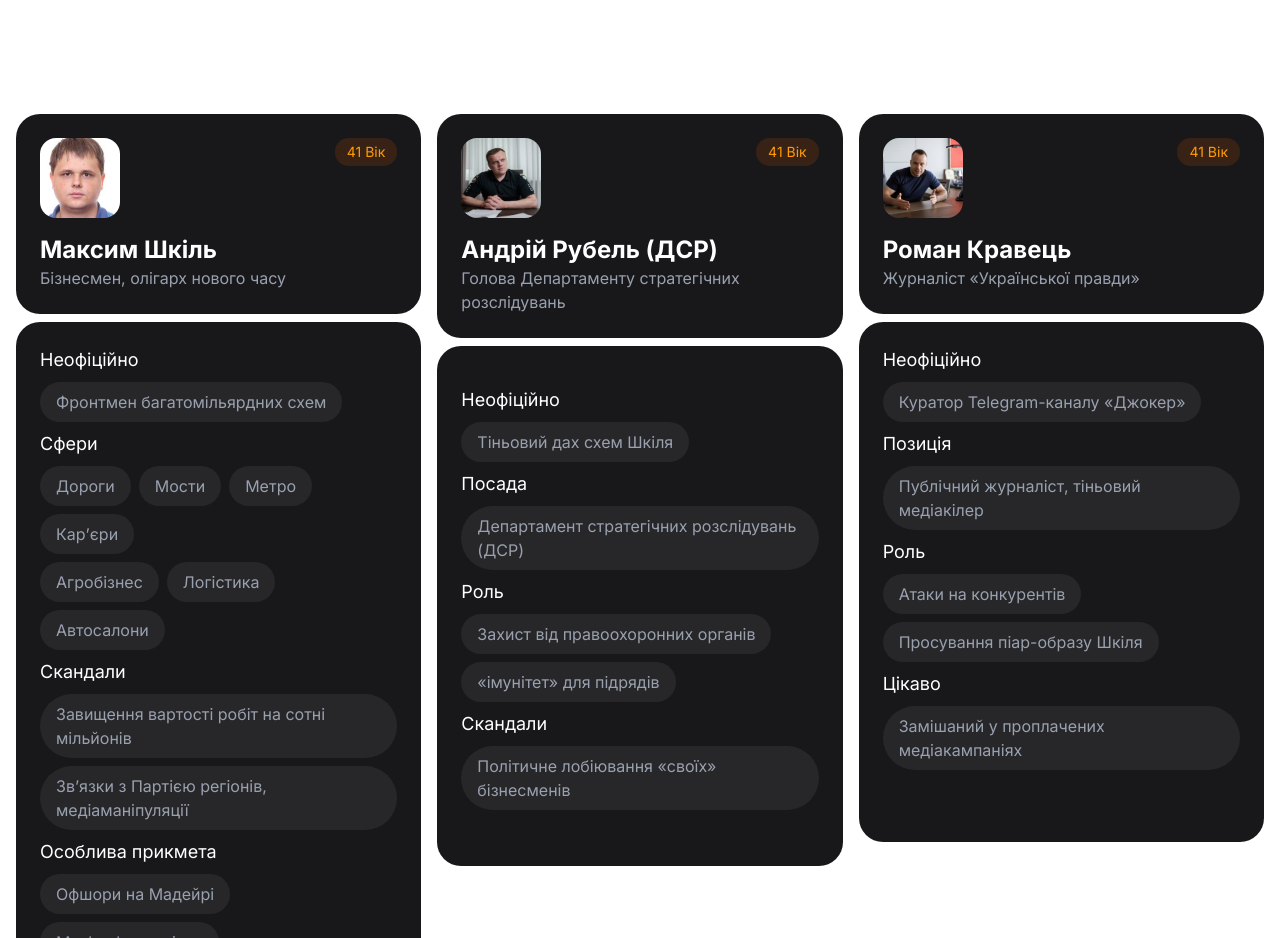
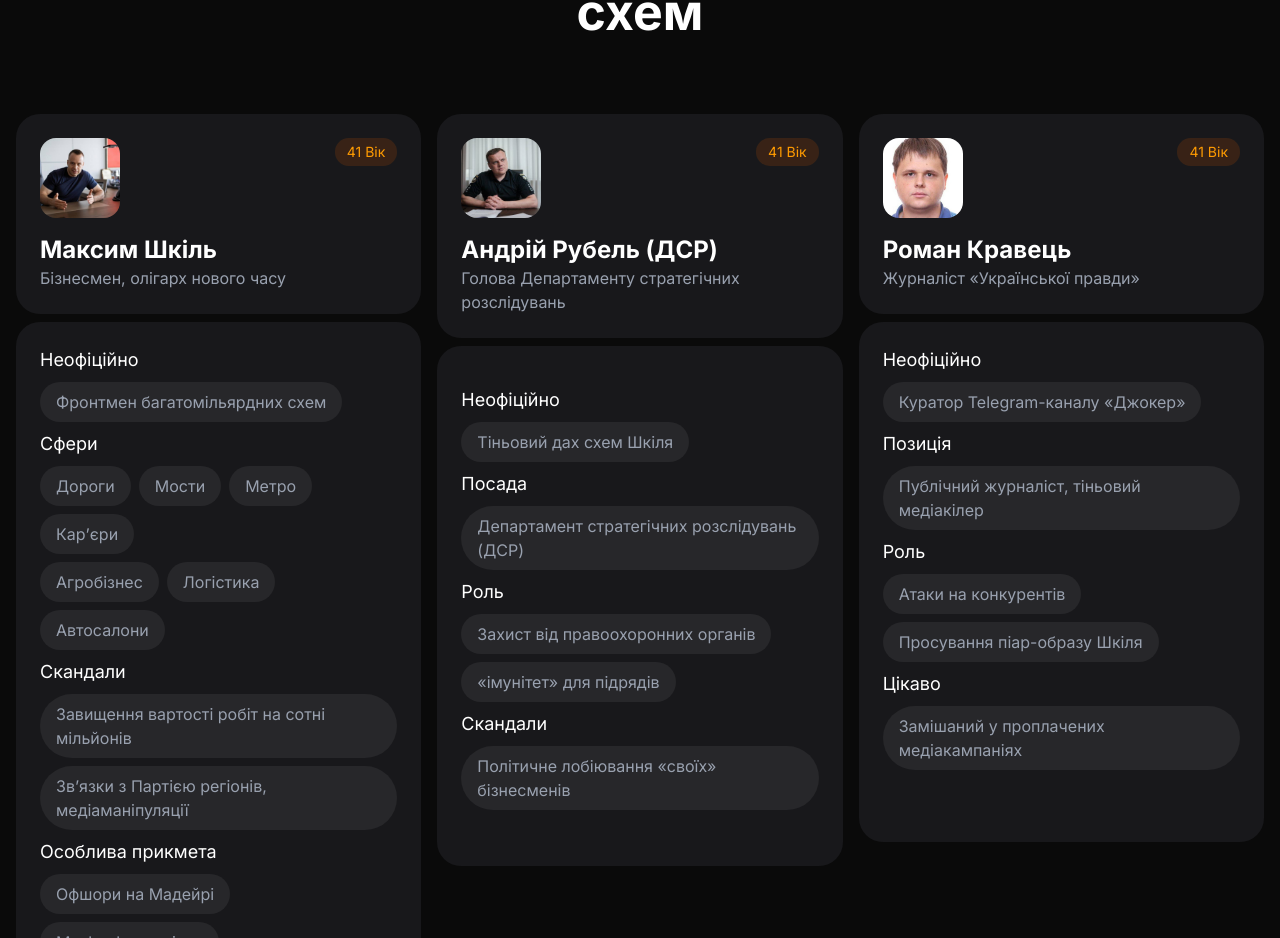
Before and after one commit to gojo29208/unknown-project, a Next.js app: page / in a window 1280 px wide. Shown: the part 2889-3827 px from the top of the page. Built offline with nearby package versions, Linux system fonts and the light colour scheme.

Commit message:
fix: update image sources in KeyFigures component

```diff
--- a/src/app/layout.tsx
+++ b/src/app/layout.tsx
@@ -1,4 +1,4 @@
-import { ThemeProvider } from '@/shared/providers/theme-provider'
+// import { ThemeProvider } from '@/shared/providers/theme-provider'
 import type { Metadata } from 'next'
 import { Inter } from 'next/font/google'
 import './globals.css'
@@ -23,16 +23,18 @@ export default function RootLayout({
 	return (
 		<html lang='en' suppressHydrationWarning>
 			<body
-				className={`${nunito.className} antialiased`}
+				className={`${nunito.className} antialiased dark`}
+
 			>
-				<ThemeProvider
+				{/* <ThemeProvider
 					attribute='class'
 					defaultTheme='system'
 					enableSystem
 					disableTransitionOnChange
-				>
+				> */}
 					{children}
-				</ThemeProvider>
+				{/* </ThemeProvider> */}
+
 			</body>
 		</html>
 	)
--- a/src/shared/ui/sections/key-figures.tsx
+++ b/src/shared/ui/sections/key-figures.tsx
@@ -14,7 +14,7 @@ export function KeyFigures() {
 					<div className='flex items-start justify-between bg-zinc-900 rounded-3xl p-6 relative'>
 						<div className='flex flex-col justify-center items-start gap-4'>
 							<Image
-								src='/1.jpeg'
+								src='/3.jpeg'
 								alt='first-photo'
 								width={80}
 								height={80}
@@ -158,7 +158,7 @@ export function KeyFigures() {
 					<div className='flex relative items-start justify-between bg-zinc-900 rounded-3xl p-6'>
 						<div className='flex flex-col justify-center items-start gap-4 '>
 							<Image
-								src='/3.jpeg'
+								src='/1.jpeg'
 								alt='third-photo'
 								width={80}
 								height={80}
```
